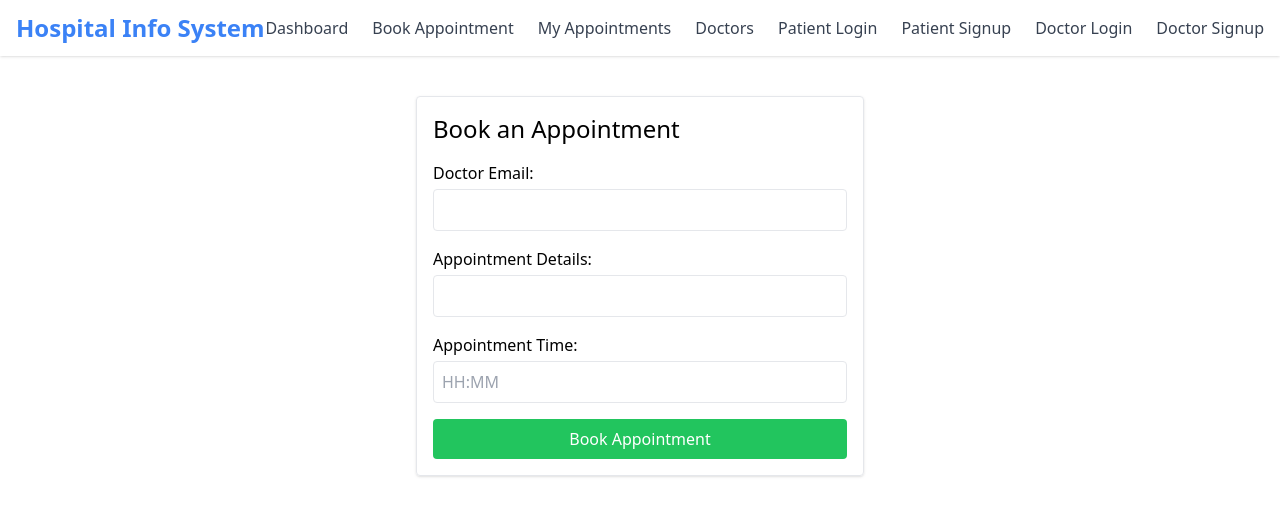
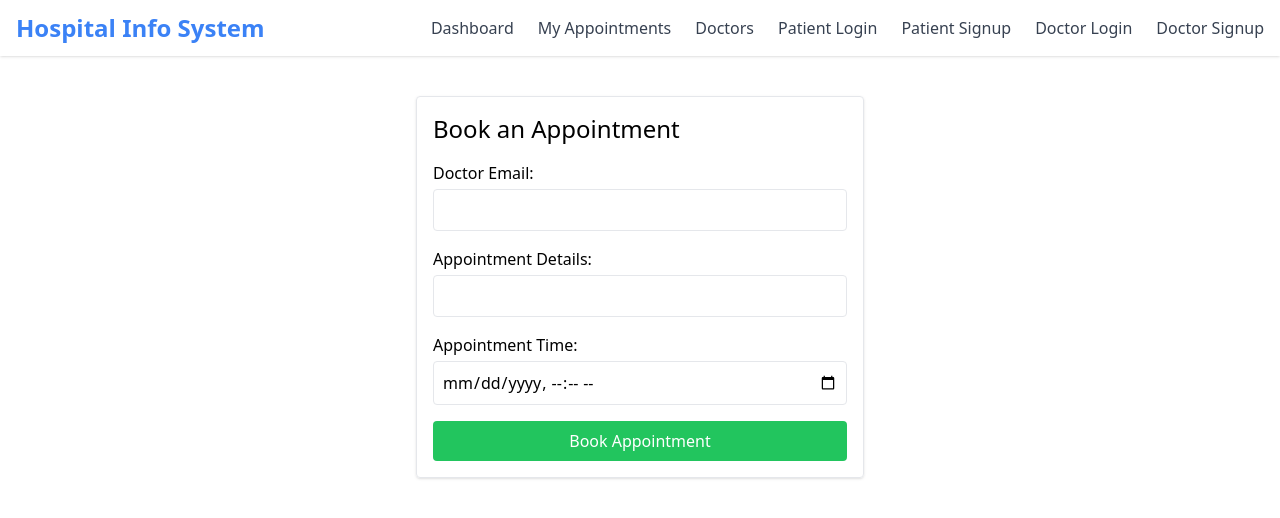
Before and after one commit to Philip-21/CSC419, a React (Vite) app in the folder frontend/: page /appointment/book in a window 1280 px wide. Shown: the top 518 px of the page. Built offline with nearby package versions, Linux system fonts and the light colour scheme; sample sign-in values are in the browser's storage.

Commit message:
more updates

```diff
--- a/frontend/src/api.ts
+++ b/frontend/src/api.ts
@@ -9,7 +9,7 @@ const API = axios.create({
 API.interceptors.request.use((config) => {
   const token = localStorage.getItem('token');
   if (token) {
-    config.headers.Authorization = `Bearer ${token}`;
+    config.headers.Authorization = `${token}`;
   }
   return config;
 });
--- a/frontend/src/components/Navbar.tsx
+++ b/frontend/src/components/Navbar.tsx
@@ -13,12 +13,6 @@ const Navbar: React.FC = () => {
         <div className="flex space-x-6">
           <Link to="/dashboard" className="text-gray-700 hover:text-blue-500">
             Dashboard
-          </Link>
-          <Link
-            to="/appointment/book"
-            className="text-gray-700 hover:text-blue-500"
-          >
-            Book Appointment
           </Link>
           <Link
             to="/appointments"
--- a/frontend/src/pages/AppointmentBooking.tsx
+++ b/frontend/src/pages/AppointmentBooking.tsx
@@ -39,7 +39,7 @@ const AppointmentBooking: React.FC = () => {
           <label className="block mb-1">Doctor Email:</label>
           <input
             type="email"
-            name="doctorEmail"
+            name="doctor_email"
             value={form.doctor_email}
             onChange={handleChange}
             className="w-full p-2 border rounded"
@@ -50,7 +50,7 @@ const AppointmentBooking: React.FC = () => {
           <label className="block mb-1">Appointment Details:</label>
           <input
             type="text"
-            name="appointmentDetails"
+            name="appointment_details"
             value={form.appointment_details}
             onChange={handleChange}
             className="w-full p-2 border rounded"
@@ -60,9 +60,8 @@ const AppointmentBooking: React.FC = () => {
         <div className="mb-4">
           <label className="block mb-1">Appointment Time:</label>
           <input
-            type="text"
-            name="appointmentTime"
-            placeholder="HH:MM"
+            type="datetime-local"
+            name="appointment_time"
             value={form.appointment_time}
             onChange={handleChange}
             className="w-full p-2 border rounded"
--- a/frontend/src/pages/AppointmentList.tsx
+++ b/frontend/src/pages/AppointmentList.tsx
@@ -2,6 +2,12 @@ import React, { useEffect, useState } from 'react';
 import API from '../api';
 import { AppointmentResponse } from '../types';
 import { useNavigate } from 'react-router-dom';
+
+const formatDateTime = (isoString: string) => {
+  const date = new Date(isoString);
+  // Adjust formatting as needed; this will use the user's locale.
+  return date.toLocaleString();
+};
 
 const AppointmentList: React.FC = () => {
   const [appointments, setAppointments] = useState<AppointmentResponse[]>([]);
@@ -11,10 +17,9 @@ const AppointmentList: React.FC = () => {
 
   useEffect(() => {
     // Assuming the logged-in user is a patient
-    console.log(userUUID);
     if (userUUID) {
       API.get(`/appointment/pat-all/${userUUID}`)
-        .then((res) => setAppointments(res.data))
+        .then((res) => setAppointments(res.data || []))
         .catch((err) =>
           setError(err.response?.data?.error || 'Failed to fetch appointments')
         );
@@ -54,7 +59,7 @@ const AppointmentList: React.FC = () => {
                   <strong>Doctor:</strong> {app.doctor_email}
                 </p>
                 <p>
-                  <strong>Time:</strong> {app.appointment_time}
+                  <strong>Time:</strong> {formatDateTime(app.appointment_time)}
                 </p>
                 <p>
                   <strong>Details:</strong> {app.appointment_details}
--- a/frontend/src/pages/AppointmentUpdate.tsx
+++ b/frontend/src/pages/AppointmentUpdate.tsx
@@ -56,7 +56,7 @@ const AppointmentUpdate = () => {
           <label className="block mb-1">Doctor Email:</label>
           <input
             type="email"
-            name="doctorEmail"
+            name="doctor_email"
             value={form.doctor_email}
             onChange={handleChange}
             className="w-full p-2 border rounded"
@@ -67,7 +67,7 @@ const AppointmentUpdate = () => {
           <label className="block mb-1">Appointment Details:</label>
           <input
             type="text"
-            name="appointmentDetails"
+            name="appointment_details"
             value={form.appointment_details}
             onChange={handleChange}
             className="w-full p-2 border rounded"
@@ -78,7 +78,7 @@ const AppointmentUpdate = () => {
           <label className="block mb-1">Appointment Time:</label>
           <input
             type="text"
-            name="appointmentTime"
+            name="appointment-time"
             value={form.appointment_time}
             onChange={handleChange}
             className="w-full p-2 border rounded"
--- a/frontend/src/pages/Dashboard.tsx
+++ b/frontend/src/pages/Dashboard.tsx
@@ -2,6 +2,8 @@ import React from 'react';
 import { Link } from 'react-router-dom';
 
 const Dashboard: React.FC = () => {
+  const role = localStorage.getItem('role');
+
   return (
     <div className="min-h-screen bg-gray-50">
       {/* Hero Section */}
@@ -16,6 +18,7 @@ const Dashboard: React.FC = () => {
 
       {/* Action Cards */}
       <div className="container mx-auto px-4 py-8 grid grid-cols-1 md:grid-cols-3 gap-6">
+        {role !== 'doctor' && (
           <Link
             to="/appointment/book"
             className="bg-white rounded-lg shadow p-6 hover:shadow-xl transition"
@@ -27,6 +30,7 @@ const Dashboard: React.FC = () => {
               Schedule a new appointment with your preferred doctor.
             </p>
           </Link>
+        )}
         <Link
           to="/appointments"
           className="bg-white rounded-lg shadow p-6 hover:shadow-xl transition"
--- a/frontend/src/pages/DoctorList.tsx
+++ b/frontend/src/pages/DoctorList.tsx
@@ -9,7 +9,7 @@ const DoctorList: React.FC = () => {
 
   useEffect(() => {
     API.get('/doctors/all')
-      .then((res) => setDoctors(res.data))
+      .then((res) => setDoctors(res.data || []))
       .catch((err) =>
         setError(err.response?.data?.error || 'Failed to fetch doctors')
       );
--- a/frontend/src/pages/LoginDoctor.tsx
+++ b/frontend/src/pages/LoginDoctor.tsx
@@ -20,6 +20,7 @@ const LoginDoctor: React.FC = () => {
       );
       localStorage.setItem('token', res.data.details.token);
       localStorage.setItem('userUUID', res.data.details.user_uuid);
+      localStorage.setItem('role', res.data.details.role);
       navigate('/dashboard');
     } catch (err: any) {
       setError(err.response?.data?.error || 'Login failed');
--- a/frontend/src/pages/LoginPatient.tsx
+++ b/frontend/src/pages/LoginPatient.tsx
@@ -20,6 +20,7 @@ const LoginPatient: React.FC = () => {
       );
       localStorage.setItem('token', res.data.details.token);
       localStorage.setItem('userUUID', res.data.details.user_uuid);
+      localStorage.setItem('role', res.data.details.role);
       navigate('/dashboard');
     } catch (err: any) {
       setError(err.response?.data?.error || 'Login failed');
```
Lines whose indentation alone changed are shown as unchanged.
